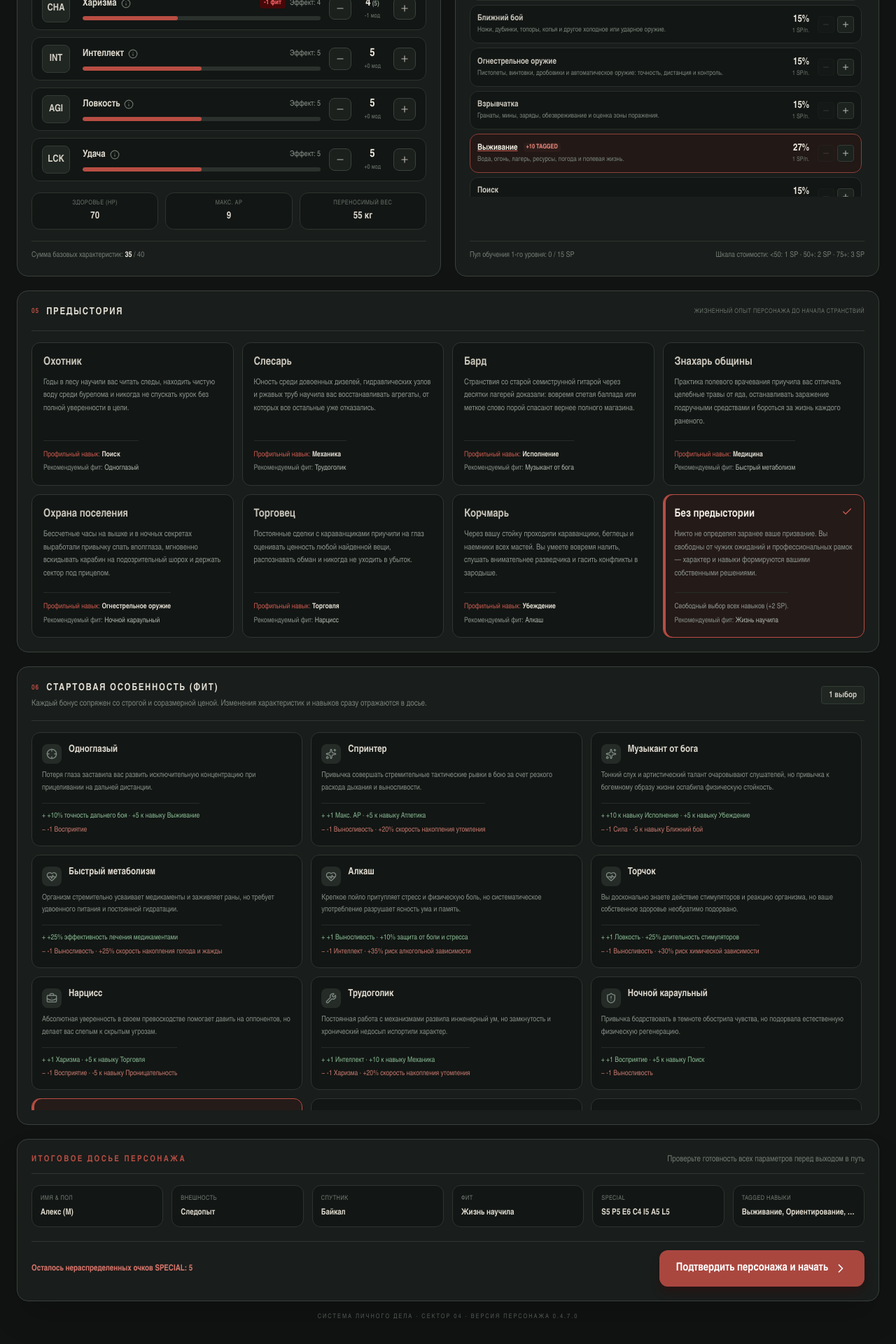
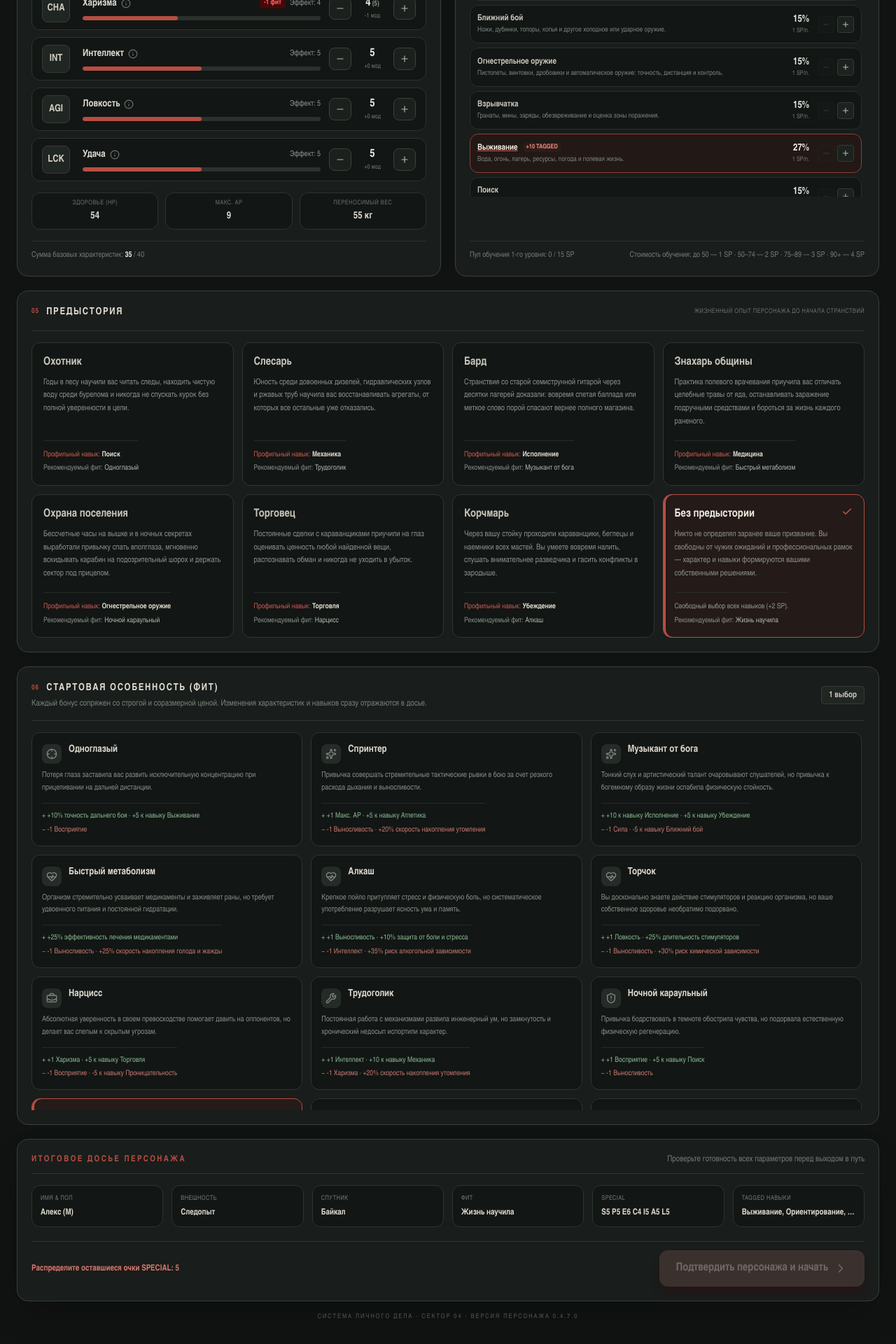
Before and after one commit to GKzk/RPG-Out-of-life, a React (Vite) app: page / in a window 1280 px wide. Shown: the part 966-2886 px from the top of the page at 70% size. Built offline with nearby package versions, Linux system fonts and the light colour scheme.

Commit message:
fix: validate character creation and align stat preview

```diff
--- a/src/components/CharacterCreation.tsx
+++ b/src/components/CharacterCreation.tsx
@@ -7,6 +7,7 @@ import {
   getActiveAntiSynergies,
   calculateSkillBaseValue,
   getSkillTrainingCostPerPoint,
+  getStartingSkillPoints,
 } from '../utils/statCalculations';
 import { getAttributeMod, getMaxAP } from '../utils/characterSystem';
 import { ARCHETYPE_PRESETS } from '../data/archetypes';
@@ -71,6 +72,7 @@ export const CharacterCreation: React.FC = () => {
   const [showArchetypes, setShowArchetypes] = useState(false);
   const [showAvatarModal, setShowAvatarModal] = useState(false);
   const [activeSpecialModal, setActiveSpecialModal] = useState<SpecialAttribute | null>(null);
+  const [creationError, setCreationError] = useState<string | null>(null);
 
   const [special, setSpecial] = useState<SpecialStats>({
     STR: 5, PER: 5, END: 5, CHA: 5, INT: 5, AGI: 5, LCK: 5,
@@ -98,6 +100,9 @@ export const CharacterCreation: React.FC = () => {
         eff[attr] += feat.statModifiers![attr] || 0;
       });
     }
+    (Object.keys(eff) as SpecialAttribute[]).forEach((attr) => {
+      eff[attr] = Math.max(1, Math.min(10, eff[attr]));
+    });
     return eff;
   }, [special, startingFeat]);
 
@@ -108,10 +113,8 @@ export const CharacterCreation: React.FC = () => {
   const backgroundSkill = background.coreSkill;
   const backgroundSkillName = SKILL_DEFINITIONS.find((s) => s.id === backgroundSkill)?.nameRu ?? backgroundSkill;
 
-  // 2. Total SP pool for Level 1 (8 + INT + background bonus)
-  const totalSpBudget = useMemo(() => {
-    return 8 + special.INT + (backgroundId === 'none' ? 2 : 0);
-  }, [special.INT, backgroundId]);
+  // One canonical starting-SP formula is shared with character progression.
+  const totalSpBudget = getStartingSkillPoints({ baseSpecial: special, backgroundId });
 
   // 3. Derived stats preview (AP, Carry, HP)
   const statPreview = useMemo(() => {
@@ -122,7 +125,7 @@ export const CharacterCreation: React.FC = () => {
     const agi = effectiveSpecial.AGI;
     const end = effectiveSpecial.END;
     return {
-      hp: 40 + end * 5,
+      hp: Math.floor((25 + end * 4 + str) * (feat?.id === 'glass_cannon' ? 0.75 : 1)),
       ap: getMaxAP(agi) + apBonus,
       carry: str * 6 + 25 + carryBonus,
     };
@@ -215,7 +218,23 @@ export const CharacterCreation: React.FC = () => {
   };
 
   const handleFinishCreation = () => {
-    if (taggedSkills.length !== 3 || (backgroundSkill && !taggedSkills.includes(backgroundSkill)) || remainingPoints < 0) return;
+    if (remainingPoints !== 0) {
+      setCreationError('Распределите ровно 40 очков SPECIAL перед созданием персонажа.');
+      return;
+    }
+    if (taggedSkills.length !== 3 || new Set(taggedSkills).size !== 3 || (backgroundSkill && !taggedSkills.includes(backgroundSkill))) {
+      setCreationError('Выберите ровно три разных профильных навыка и обязательно включите навык предыстории.');
+      return;
+    }
+    if (remainingSp < 0) {
+      setCreationError('Превышен бюджет стартовых очков обучения. Уменьшите вложения в навыки.');
+      return;
+    }
+    if (AVATAR_OPTIONS.find((avatar) => avatar.id === avatarId)?.gender !== gender || !PET_DEFINITIONS.some((pet) => pet.id === petId) || !FEAT_DEFINITIONS.some((feat) => feat.id === startingFeat)) {
+      setCreationError('Некоторые выбранные параметры недействительны. Проверьте внешность, спутника и фит.');
+      return;
+    }
+    setCreationError(null);
     createCharacter(
       name.trim() || 'Алекс',
       background.titleRu,
@@ -625,7 +644,7 @@ export const CharacterCreation: React.FC = () => {
 
             <div className="mt-3 pt-3 border-t border-[#2d3530] flex items-center justify-between text-[11px] text-[#727b74]">
               <span>Пул обучения 1-го уровня: {spentSp} / {totalSpBudget} SP</span>
-              <span>Шкала стоимости: &lt;50: 1 SP · 50+: 2 SP · 75+: 3 SP</span>
+              <span>Стоимость обучения: до 50 — 1 SP · 50–74 — 2 SP · 75–89 — 3 SP · 90+ — 4 SP</span>
             </div>
           </section>
         </div>
@@ -767,7 +786,7 @@ export const CharacterCreation: React.FC = () => {
             <div className="text-xs text-[#89918b]">
               {remainingPoints !== 0 && (
                 <span className="text-[#d9776d] font-semibold mr-3">
-                  Осталось нераспределенных очков SPECIAL: {remainingPoints}
+                  {remainingPoints > 0 ? 'Распределите оставшиеся очки SPECIAL: ' : 'Превышен бюджет SPECIAL на: '}{Math.abs(remainingPoints)}
                 </span>
               )}
               {taggedSkills.length !== 3 && (
@@ -775,16 +794,18 @@ export const CharacterCreation: React.FC = () => {
                   Нужно выбрать ровно 3 навыка ({taggedSkills.length}/3)
                 </span>
               )}
-              {remainingPoints === 0 && taggedSkills.length === 3 && (
-                <span className="text-[#8ec59b] font-medium">
-                  ✓ Все параметры настроены корректно. Персонаж готов к пути.
-                </span>
+              {remainingSp < 0 && (
+                <span className="text-[#d9776d] font-semibold mr-3">Превышен бюджет обучения на {-remainingSp} SP</span>
               )}
+              {remainingPoints === 0 && remainingSp >= 0 && taggedSkills.length === 3 && (!backgroundSkill || taggedSkills.includes(backgroundSkill)) && (
+                <span className="text-[#8ec59b] font-medium">✓ Все параметры настроены корректно. Персонаж готов к пути.</span>
+              )}
+              {creationError && <div role="alert" className="mt-2 text-[#f08a7e] font-semibold">{creationError}</div>}
             </div>
 
             <button
               onClick={handleFinishCreation}
-              disabled={remainingPoints < 0 || taggedSkills.length !== 3 || (!!backgroundSkill && !taggedSkills.includes(backgroundSkill))}
+              disabled={remainingPoints !== 0 || remainingSp < 0 || taggedSkills.length !== 3 || new Set(taggedSkills).size !== 3 || (!!backgroundSkill && !taggedSkills.includes(backgroundSkill))}
               className="w-full md:w-auto min-w-[280px] rounded-xl bg-[#a9473f] hover:bg-[#bc5148] disabled:bg-[#3a312f] disabled:text-[#706964] text-white font-semibold py-3.5 px-6 flex items-center justify-center gap-2 transition-colors shadow-lg shadow-red-950/30"
             >
               Подтвердить персонажа и начать
```
